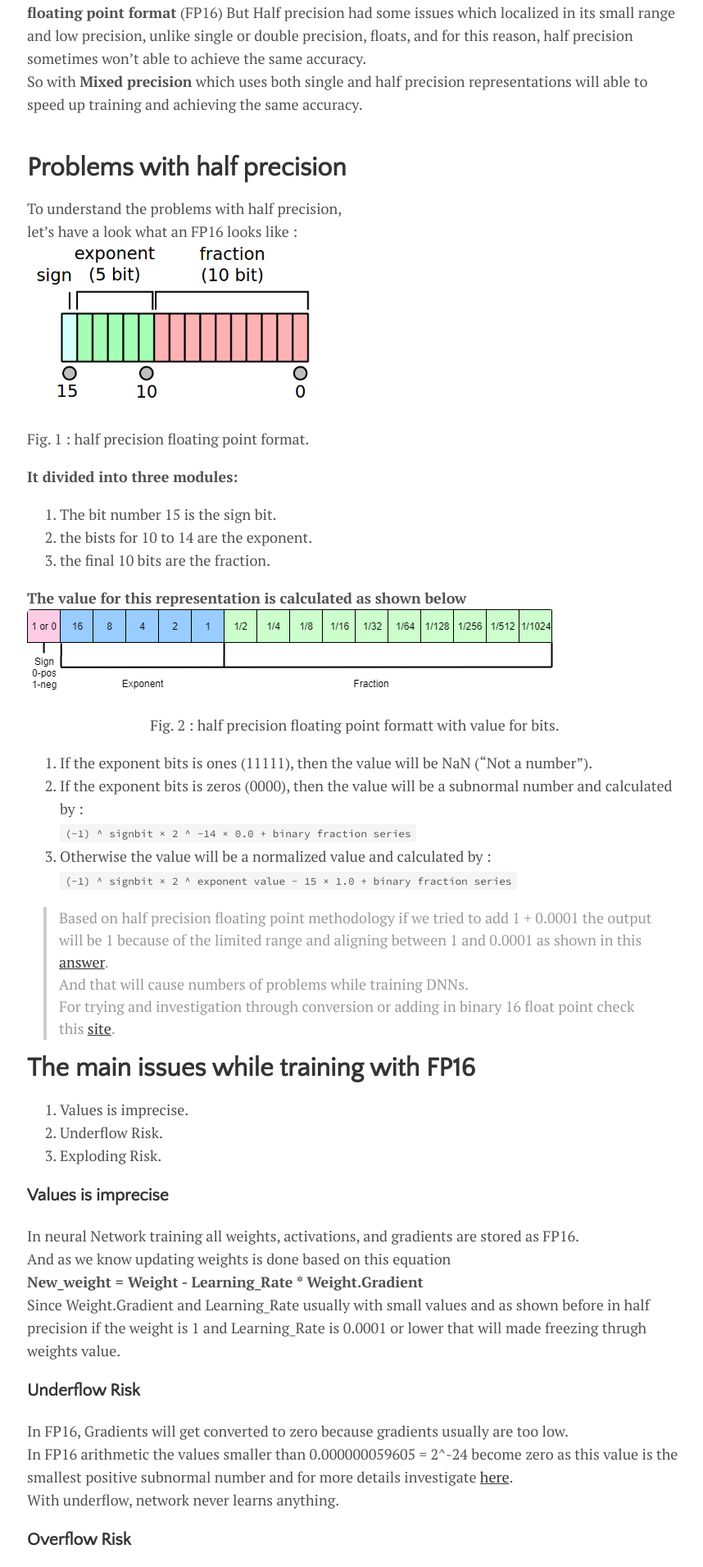
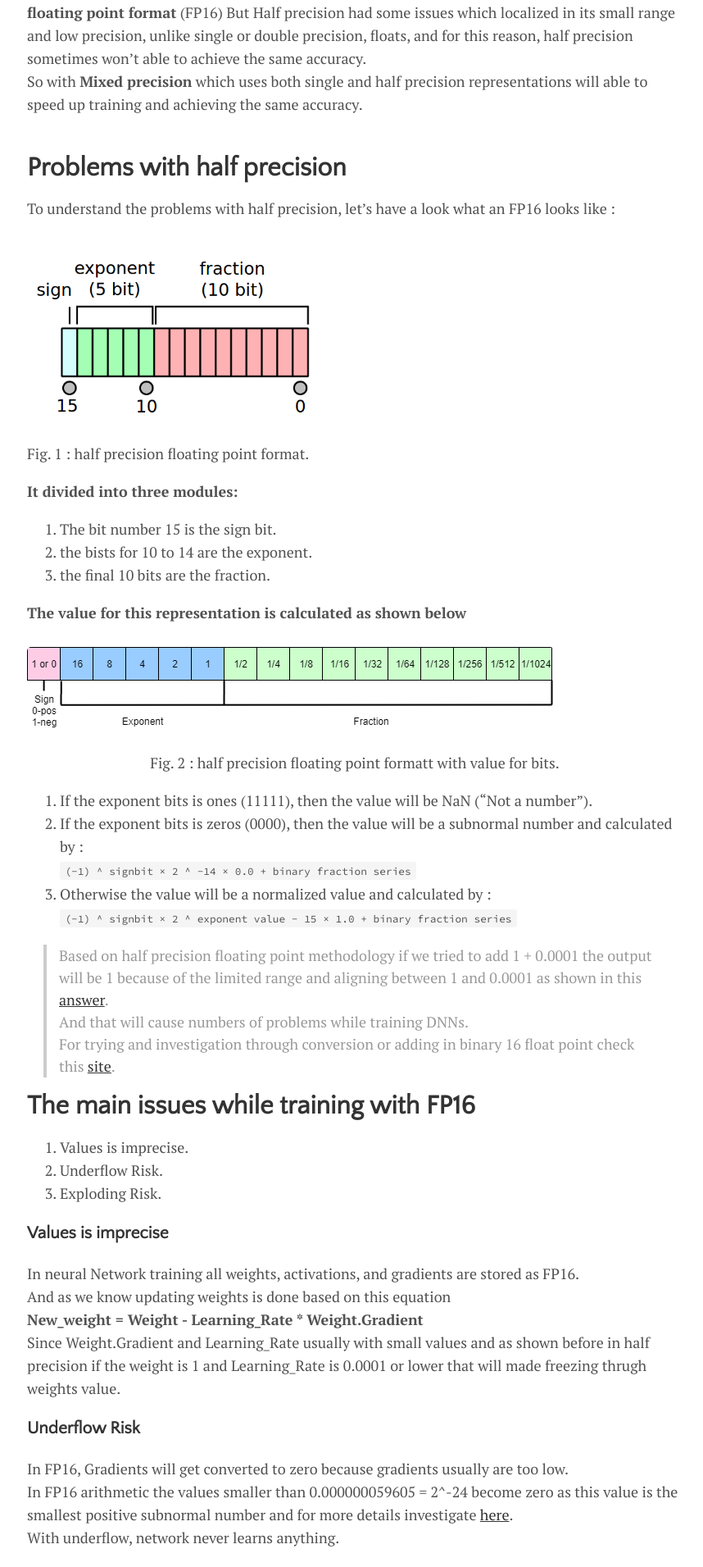
Before and after one commit to IslamMohamedMosaad/IslamMohamedMosaad.github.io, a Jekyll site: the page built from _posts/2020-05-28-Mixed-Precision-Training.md, in a window 1280 px wide. Shown: the part 1108-3019 px from the top of the page at 82% size, without its empty margins (207-1065 px from the left). Built offline with Jekyll 4.4.1, drawn with Linux system fonts in a browser that asks for light colours.

Commit message:
Update 2020-05-28-Mixed-Precision-Training.md

```diff
--- a/_posts/2020-05-28-Mixed-Precision-Training.md
+++ b/_posts/2020-05-28-Mixed-Precision-Training.md
@@ -21,7 +21,8 @@ So with **Mixed precision** which uses both single and half precision representa
 <br>
 
 # Problems with half precision
-To understand the problems with half precision, let’s have a look what an FP16 looks like :
+<p>To understand the problems with half precision, let’s have a look what an FP16 looks like :</p>
+
 <br>
 ![half precision floating point format]({{'assets/img/floating-point-arithmetic-half-precision.jpg#center' | relative_url }})
 {: style="width: 400px;" class="center;" width: 50%;}
@@ -34,6 +35,7 @@ To understand the problems with half precision, let’s have a look what an FP16
 
 
 **The value for this representation is calculated as shown below**
+<br>
 ![half precision floating point format  with value for bits]({{'assets/img/1*2SF0OFMsC606KSDaVtBAdg.png' | relative_url }})
 <p align="center"> Fig. 2 : half precision floating point formatt with value for bits. </p>
 
```
